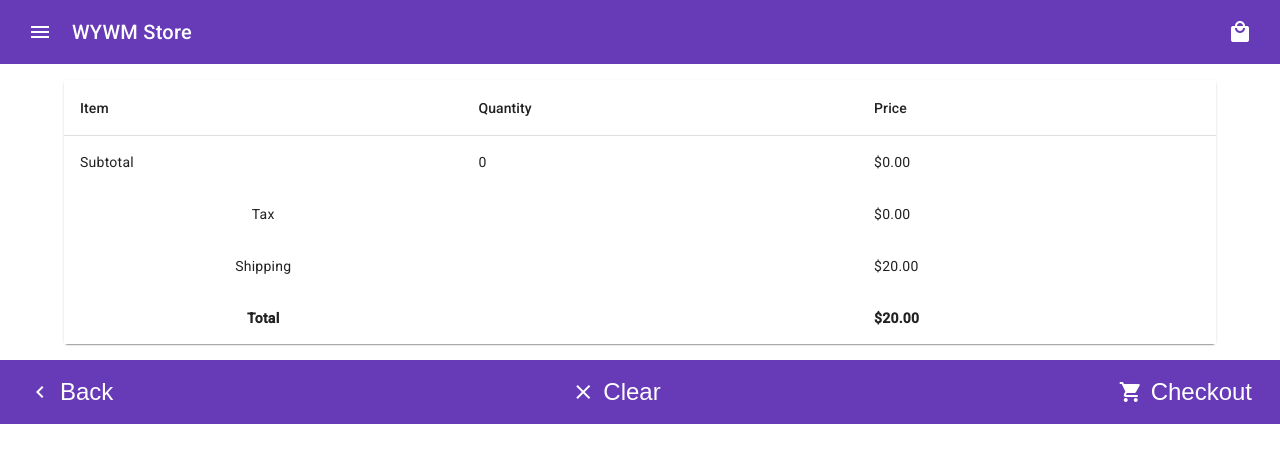
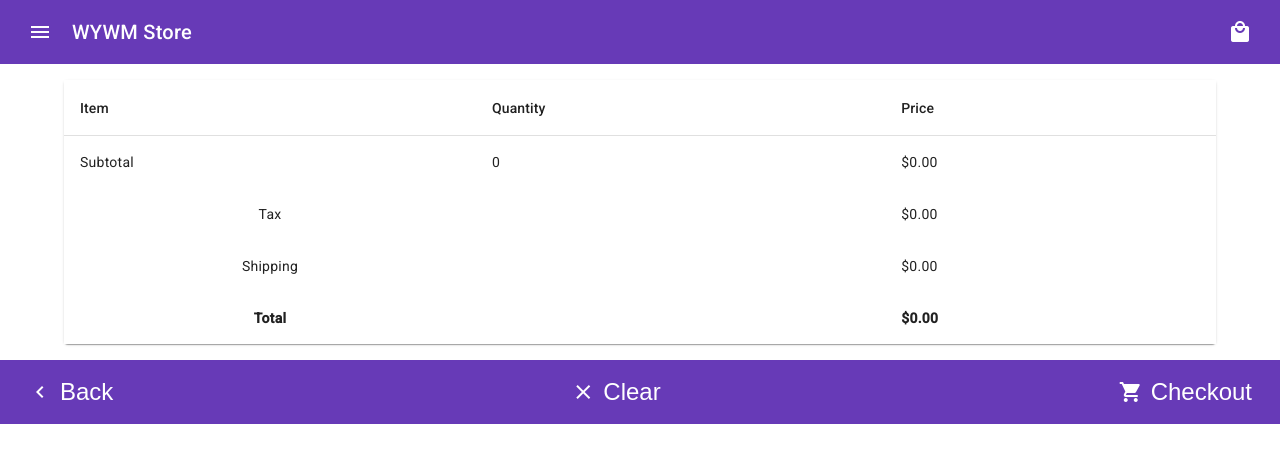
Before and after one commit to damon314159/angular-shop, an Angular app: page /shopping-cart in a window 1280 px wide. Shown: the top 462 px of the page. Built offline with nearby package versions, Linux system fonts and the light colour scheme.

Commit message:
Remove shipping cost from empty cart

```diff
--- a/src/app/checkout/checkout.component.ts
+++ b/src/app/checkout/checkout.component.ts
@@ -52,7 +52,7 @@ export class CheckoutComponent {
   }
 
   getShipping(): number {
-    return 20
+    return this.getTotalQuantity() > 0 ? 20 : 0
   }
 
   getTotal(): number {
```
